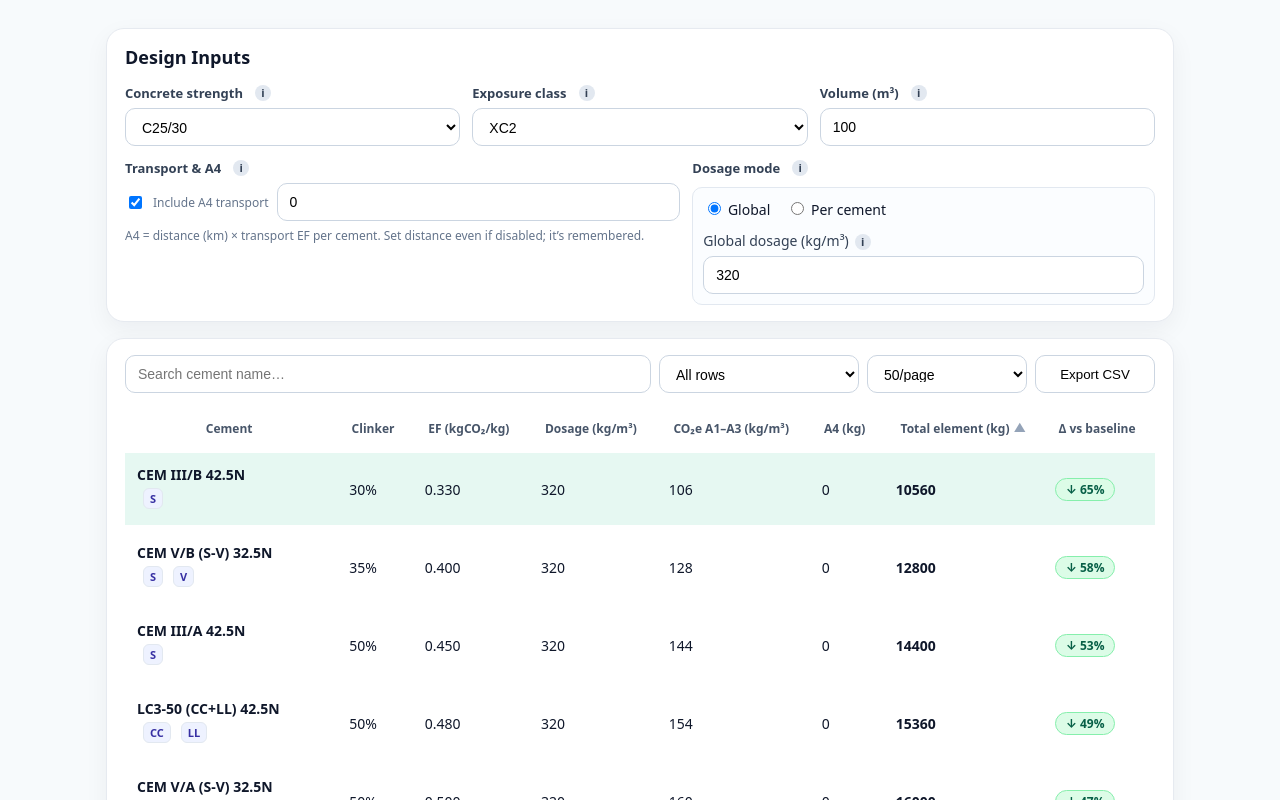
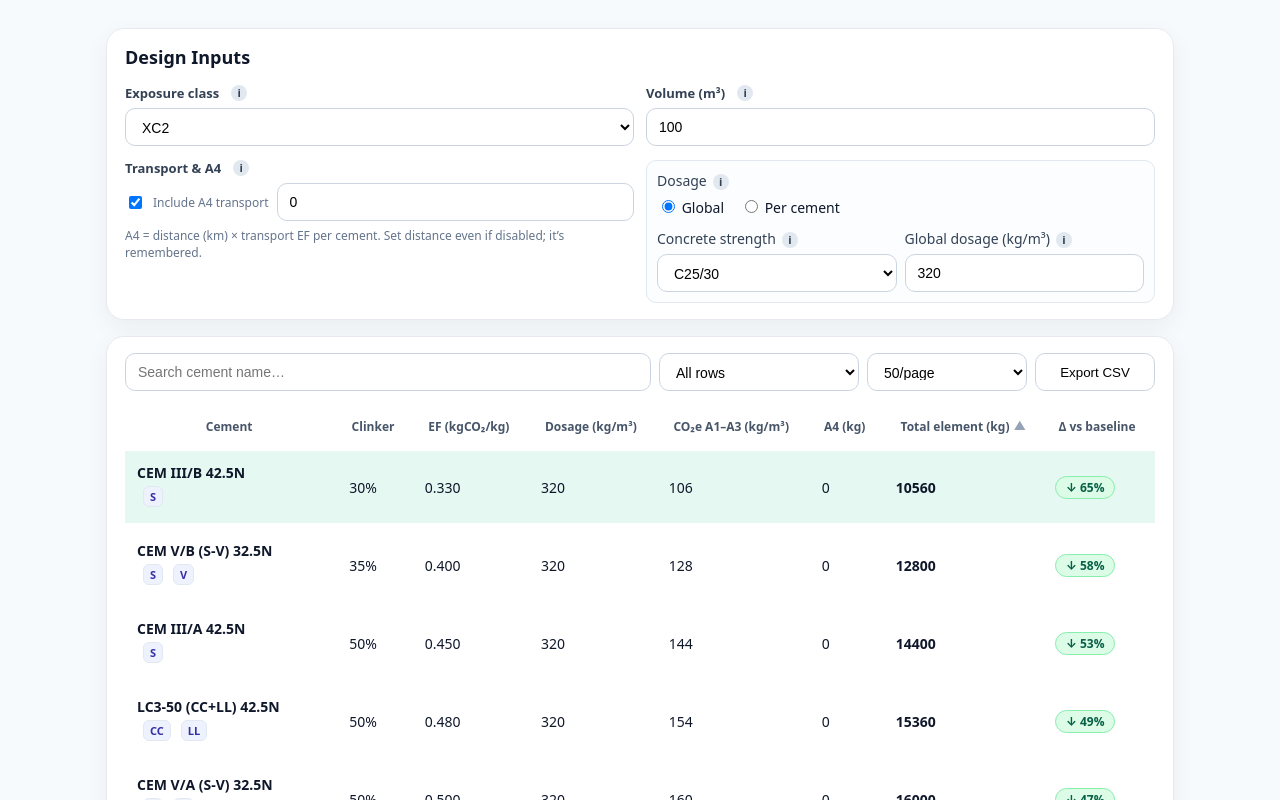
Before and after one commit to MarioSorgente/cement-lca, a Next.js app: page / in a window 1280 px wide. Shown: the top 800 px of the page. Built offline with nearby package versions, Linux system fonts and the light colour scheme.

Commit message:
Update Inputs.tsx

```diff
--- a/components/Inputs.tsx
+++ b/components/Inputs.tsx
@@ -1,3 +1,4 @@
+import { useEffect, useState } from 'react'
 import { InputsState } from '../lib/types'
 import { getDefaultDosage } from '../lib/dosage'
 import Tooltip from './Tooltip'
@@ -22,38 +23,32 @@ const exposureOptions: InputsState['exposureClass'][] = [
 export default function Inputs({ state, setState }: Props) {
   const perCement = state.dosageMode === 'perCement'
 
+  // ---- Draft fields so typing feels natural ----
+  const [volumeDraft, setVolumeDraft] = useState(String(state.volumeM3))
+  const [distanceDraft, setDistanceDraft] = useState(String(state.distanceKm))
+  const [globalDosageDraft, setGlobalDosageDraft] = useState(String(state.globalDosage))
+
+  // Keep drafts in sync if external state changes (e.g., strength changes dosage)
+  useEffect(() => { setVolumeDraft(String(state.volumeM3)) }, [state.volumeM3])
+  useEffect(() => { setDistanceDraft(String(state.distanceKm)) }, [state.distanceKm])
+  useEffect(() => { setGlobalDosageDraft(String(state.globalDosage)) }, [state.globalDosage])
+
+  // Helpers to commit draft → number
+  const commitNumber = (draft: string, fallback: number) => {
+    if (draft.trim() === '') return fallback
+    const n = Number(draft.replace(',', '.'))
+    return Number.isFinite(n) ? n : fallback
+  }
+
   return (
     <div className="card" style={{ marginBottom: 16 }}>
       <h2 style={{ fontSize: 18, fontWeight: 700, marginTop: 0, marginBottom: 12 }}>Design Inputs</h2>
 
-      {/* ROW 1 — Concrete strength | Exposure class | Volume */}
+      {/* ROW 1 — Exposure class | Volume */}
       <div
         className="grid"
-        style={{
-          gridTemplateColumns: '1fr 1fr 1fr',
-          gap: 12,
-          alignItems: 'start',
-          marginBottom: 10,
-        }}
+        style={{ gridTemplateColumns: '1fr 1fr', gap: 12, alignItems: 'start', marginBottom: 10 }}
       >
-        {/* Concrete strength */}
-        <div>
-          <label className="label">
-            Concrete strength
-            <Tooltip text="Used to auto-fill a sensible global binder dosage. You can tweak it." />
-          </label>
-          <select
-            className="select"
-            value={state.concreteStrength}
-            onChange={(e) => {
-              const v = e.target.value as InputsState['concreteStrength']
-              setState({ ...state, concreteStrength: v, globalDosage: getDefaultDosage(v) })
-            }}
-          >
-            {strengthOptions.map(o => <option key={o} value={o}>{o}</option>)}
-          </select>
-        </div>
-
         {/* Exposure class */}
         <div>
           <label className="label">
@@ -63,7 +58,9 @@ export default function Inputs({ state, setState }: Props) {
           <select
             className="select"
             value={state.exposureClass}
-            onChange={(e) => setState({ ...state, exposureClass: e.target.value as InputsState['exposureClass'] })}
+            onChange={(e) =>
+              setState({ ...state, exposureClass: e.target.value as InputsState['exposureClass'] })
+            }
           >
             {exposureOptions.map(o => <option key={o} value={o}>{o}</option>)}
           </select>
@@ -76,23 +73,23 @@ export default function Inputs({ state, setState }: Props) {
             <Tooltip text="Concrete element volume in cubic meters. Scales the total embodied carbon (A1–A3 and optional A4)." />
           </label>
           <input
-            type="number"
-            min={0}
+            type="text"
+            inputMode="decimal"
+            pattern="[0-9]*"
             className="input"
-            value={state.volumeM3}
-            onChange={(e) => setState({ ...state, volumeM3: Number(e.target.value) || 0 })}
+            value={volumeDraft}
+            onChange={(e) => setVolumeDraft(e.target.value)}
+            onBlur={() =>
+              setState({ ...state, volumeM3: commitNumber(volumeDraft, state.volumeM3) })
+            }
           />
         </div>
       </div>
 
-      {/* ROW 2 — Transport & A4 | Dosage mode */}
+      {/* ROW 2 — Transport & A4 | Dosage block (mode + strength + global dosage) */}
       <div
         className="grid"
-        style={{
-          gridTemplateColumns: '1.2fr 1fr', // transport slightly wider; dosage fits nicely
-          gap: 12,
-          alignItems: 'start',
-        }}
+        style={{ gridTemplateColumns: '1fr 1fr', gap: 12, alignItems: 'start' }}
       >
         {/* Transport & A4 */}
         <div>
@@ -112,12 +109,16 @@ export default function Inputs({ state, setState }: Props) {
             </label>
 
             <input
-              type="number"
-              min={0}
+              type="text"
+              inputMode="decimal"
+              pattern="[0-9]*"
               className="input"
               placeholder="Distance (km)"
-              value={state.distanceKm}
-              onChange={(e) => setState({ ...state, distanceKm: Number(e.target.value) || 0 })}
+              value={distanceDraft}
+              onChange={(e) => setDistanceDraft(e.target.value)}
+              onBlur={() =>
+                setState({ ...state, distanceKm: commitNumber(distanceDraft, state.distanceKm) })
+              }
             />
           </div>
 
@@ -126,15 +127,15 @@ export default function Inputs({ state, setState }: Props) {
           </p>
         </div>
 
-        {/* Dosage mode */}
-        <div>
-          <label className="label">
-            Dosage mode
+        {/* Dosage block */}
+        <div className="input-group">
+          <label className="label" style={{ marginBottom: 6 }}>
+            Dosage
             <Tooltip text="Choose global dosage for all cements, or per-cement overrides in the table." />
           </label>
 
-          <div className="input-group">
-            <div className="radio-row">
+          {/* Mode radios */}
+          <div className="radio-row" style={{ marginBottom: 8 }}>
             <label>
               <input
                 type="radio"
@@ -155,18 +156,52 @@ export default function Inputs({ state, setState }: Props) {
             </label>
           </div>
 
+          {/* Inner grid: Concrete strength | Global dosage */}
+          <div className="grid" style={{ gridTemplateColumns: '1fr 1fr', gap: 8 }}>
+            {/* Concrete strength (inside dosage block now) */}
+            <div>
+              <label className="label" style={{ marginBottom: 6 }}>
+                Concrete strength
+                <Tooltip text="Used to auto-fill a sensible global binder dosage. You can tweak it." />
+              </label>
+              <select
+                className="select"
+                value={state.concreteStrength}
+                onChange={(e) => {
+                  const v = e.target.value as InputsState['concreteStrength']
+                  // auto-update global dosage only if we're in global mode
+                  const next = { ...state, concreteStrength: v }
+                  if (state.dosageMode === 'global') {
+                    next.globalDosage = getDefaultDosage(v)
+                  }
+                  setState(next)
+                }}
+              >
+                {strengthOptions.map(o => <option key={o} value={o}>{o}</option>)}
+              </select>
+            </div>
+
+            {/* Global dosage */}
             <div>
               <label className="label" style={{ marginBottom: 6 }}>
                 Global dosage (kg/m³)
-                <Tooltip text="Applied when Dosage mode = Global. When Per-cement, change dosage in the table below." />
+                <Tooltip text={perCement
+                  ? 'Disabled in Per-cement mode. Use the table below to set dosage for each cement.'
+                  : 'Applied when Dosage mode = Global. You can tweak this value.'}
+                />
               </label>
               <input
-                type="number"
-                min={0}
+                type="text"
+                inputMode="decimal"
+                pattern="[0-9]*"
                 className="input"
-                value={state.globalDosage}
+                value={globalDosageDraft}
                 disabled={perCement}
-                onChange={(e) => setState({ ...state, globalDosage: Number(e.target.value) || 0 })}
+                style={perCement ? { background: '#f1f5f9', color: '#94a3b8', cursor: 'not-allowed' } : undefined}
+                onChange={(e) => setGlobalDosageDraft(e.target.value)}
+                onBlur={() =>
+                  setState({ ...state, globalDosage: commitNumber(globalDosageDraft, state.globalDosage) })
+                }
               />
             </div>
           </div>
```
Lines whose indentation alone changed are shown as unchanged.
